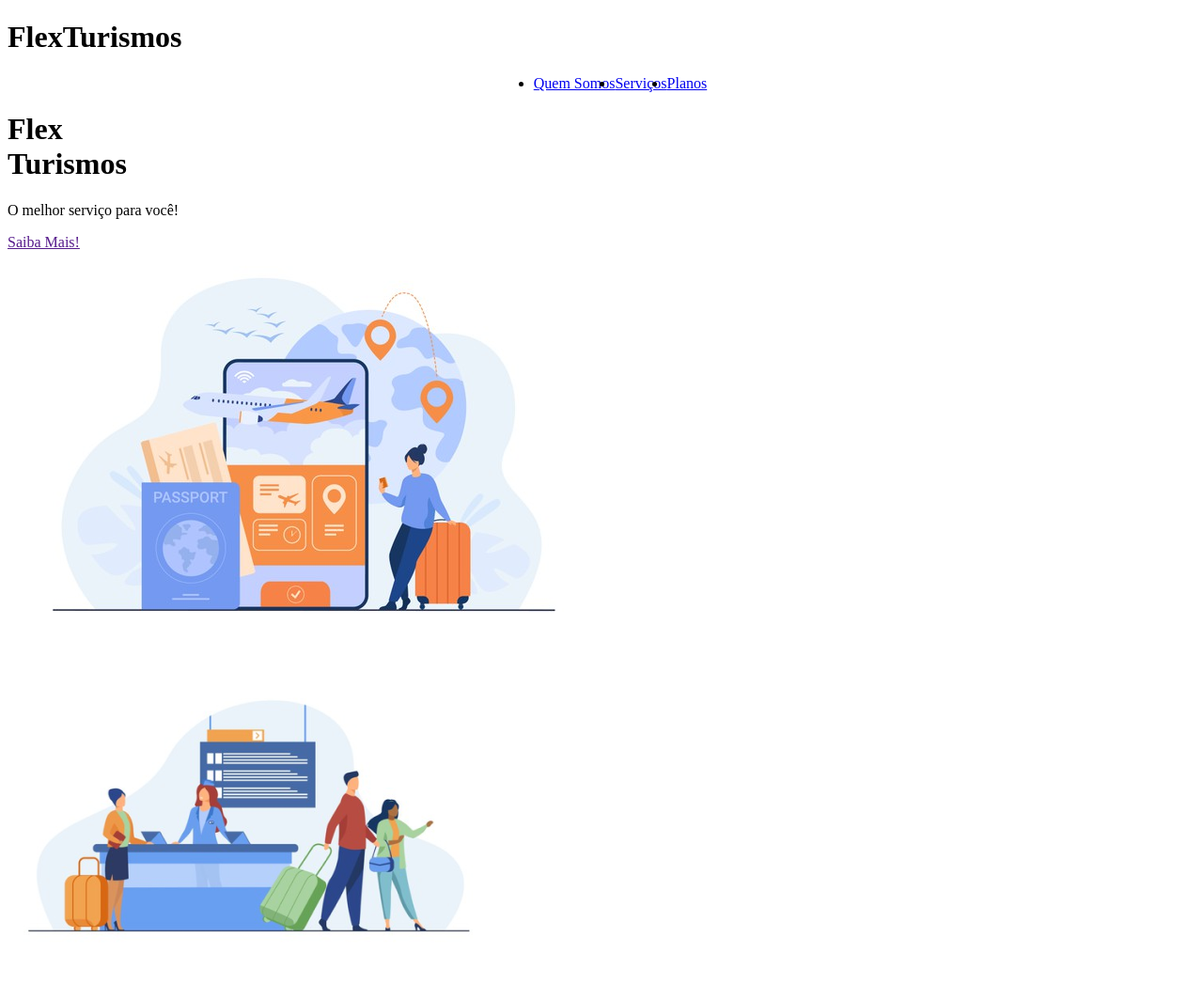
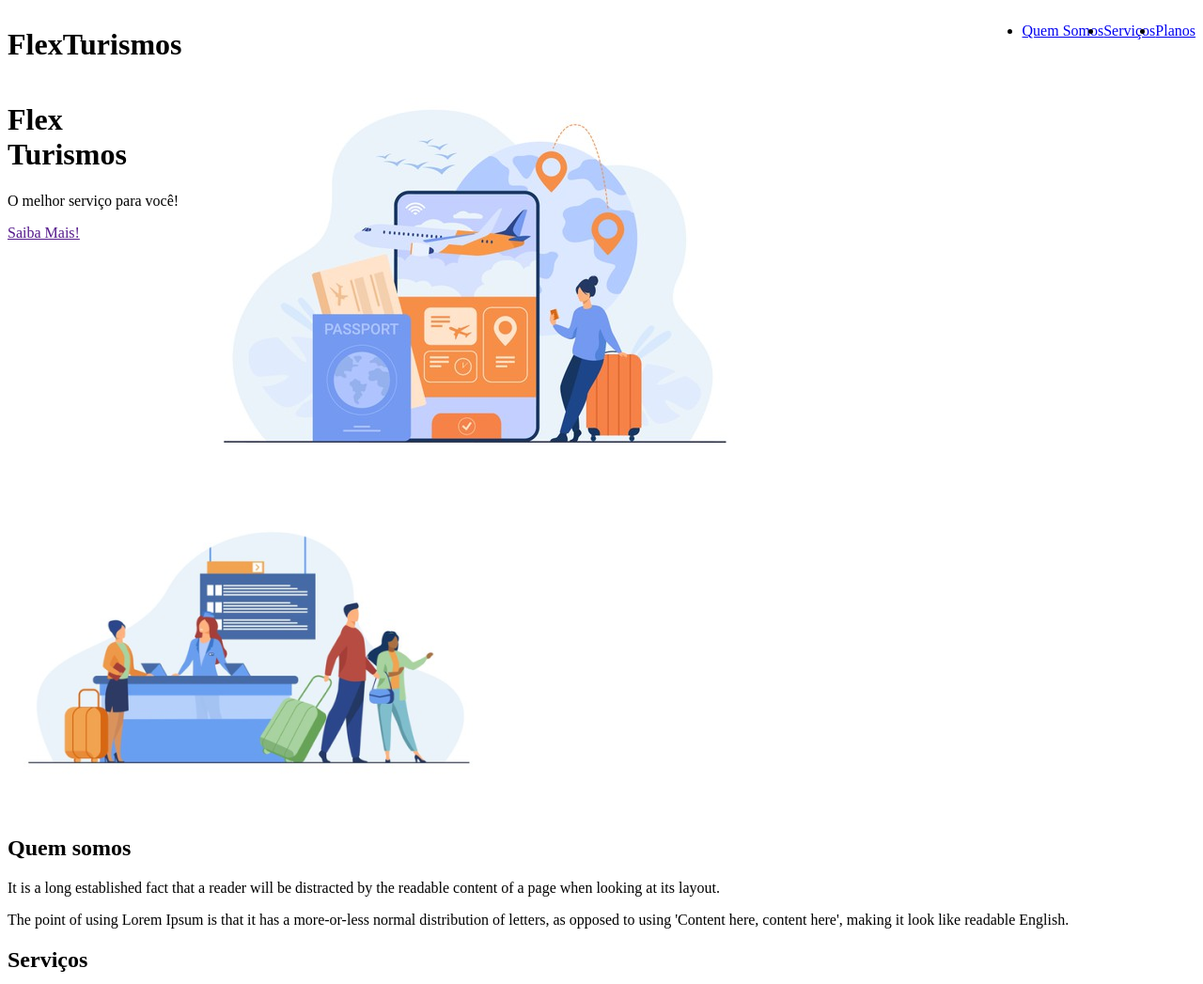
Before and after one commit to BrunoFranca83/BootcampSpread, a plain HTML site: page HTML/Flexbox/Exemplo de Site/index.html in a window 1280 px wide. Shown: the top 1047 px of the page at 94% size. Drawn offline with Linux system fonts and the light colour scheme.

Commit message:
Atualizacoes

```diff
--- a/HTML/Flexbox/Exemplo de Site/index.html
+++ b/HTML/Flexbox/Exemplo de Site/index.html
@@ -8,9 +8,9 @@
 </head>
 <body>
     <header>
-        <h1>FlexTurismos</h1>
-        <div class="flex-container">
-        <ul class="flex-container">
+        <div class="flex-container menu">
+        <div><h1>FlexTurismos</h1></div>
+        <ul class="list-items">
             <li><a href="#quem-somos">Quem Somos</a></li>
             <li><a href="#servicos">Serviços</a></li>
             <li><a href="#planos">Planos</a></li>
@@ -18,7 +18,7 @@
     </div>
     </header>
 
-    <div>
+    <div class="flex-container">
         <div>
             <h1>Flex <br>Turismos</h1>
             <p>O melhor serviço para você!</p>
--- a/HTML/Flexbox/Exemplo de Site/style.css
+++ b/HTML/Flexbox/Exemplo de Site/style.css
@@ -2,8 +2,20 @@
     display: flex;
     max-width: 992px;
     margin: auto;
+    max-width: 100%;
 }
 
 .header{
-    background-color: blue;
+    background-color: #122a57;
+    height: 100px;
+    display: flex;
+    align-items: center;
 }
+
+header .list-items{
+    display: flex;
+}
+
+header .menu{
+    justify-content: space-between;
+}
```
